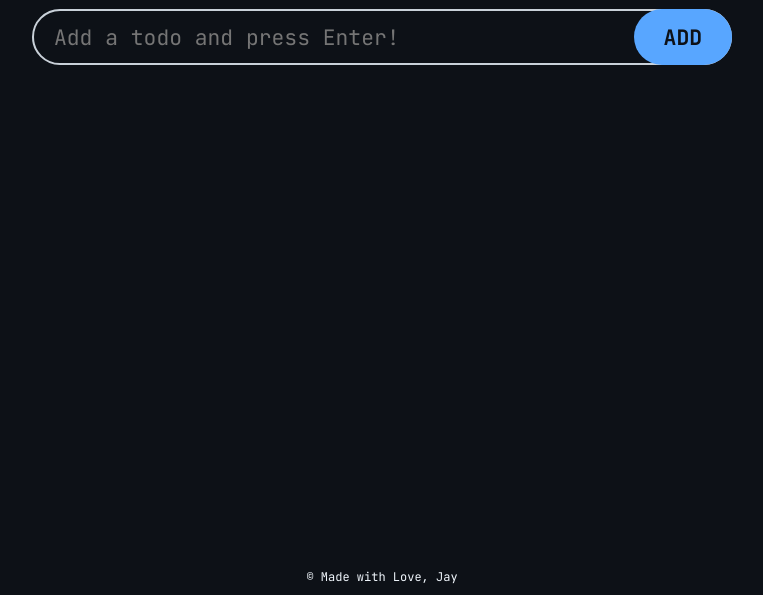
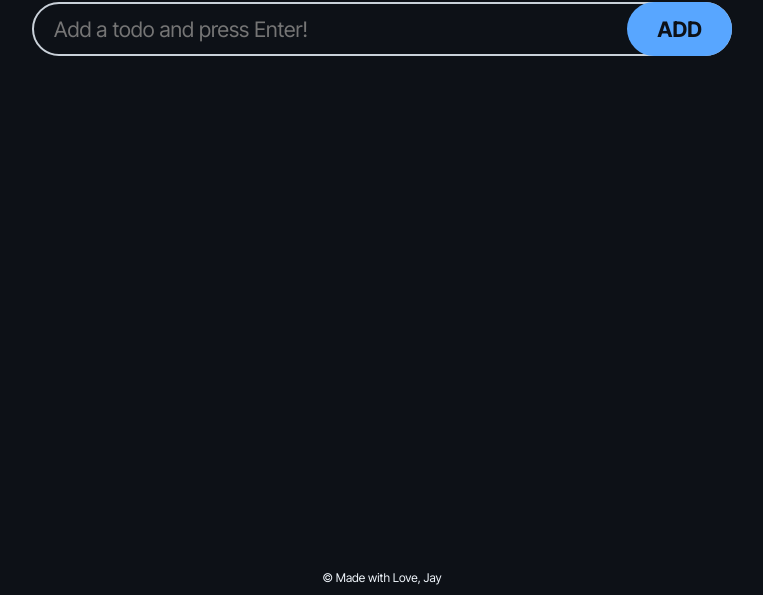
Before and after one commit to jaykrishnadev/jaykrishnatjdev.github.io, a plain HTML site: page index.html in a window 1280 px wide. Shown: the part 205-800 px from the top of the page, without its empty margins (258-1021 px from the left). Drawn offline with Linux system fonts and the light colour scheme.

Commit message:
making it more good

```diff
--- a/style.css
+++ b/style.css
@@ -1,7 +1,7 @@
 /* ==============================
-   Import JetBrains Mono font
+   Import Inter Tight font from Google Fonts
    ============================== */
-@import url('https://fonts.googleapis.com/css2?family=JetBrains+Mono:wght@400;500;700&display=swap');
+@import url('https://fonts.googleapis.com/css2?family=Inter+Tight:wght@400;500;700&display=swap');
 
 /* ==============================
    CSS Variables for colors
@@ -28,7 +28,7 @@
    Base font & body styles
    ============================== */
 html {
-  font-family: 'JetBrains Mono', monospace;
+  font-family: 'Inter Tight', monospace;
   font-size: 16pt;
   color: var(--text-color);
 }
```
